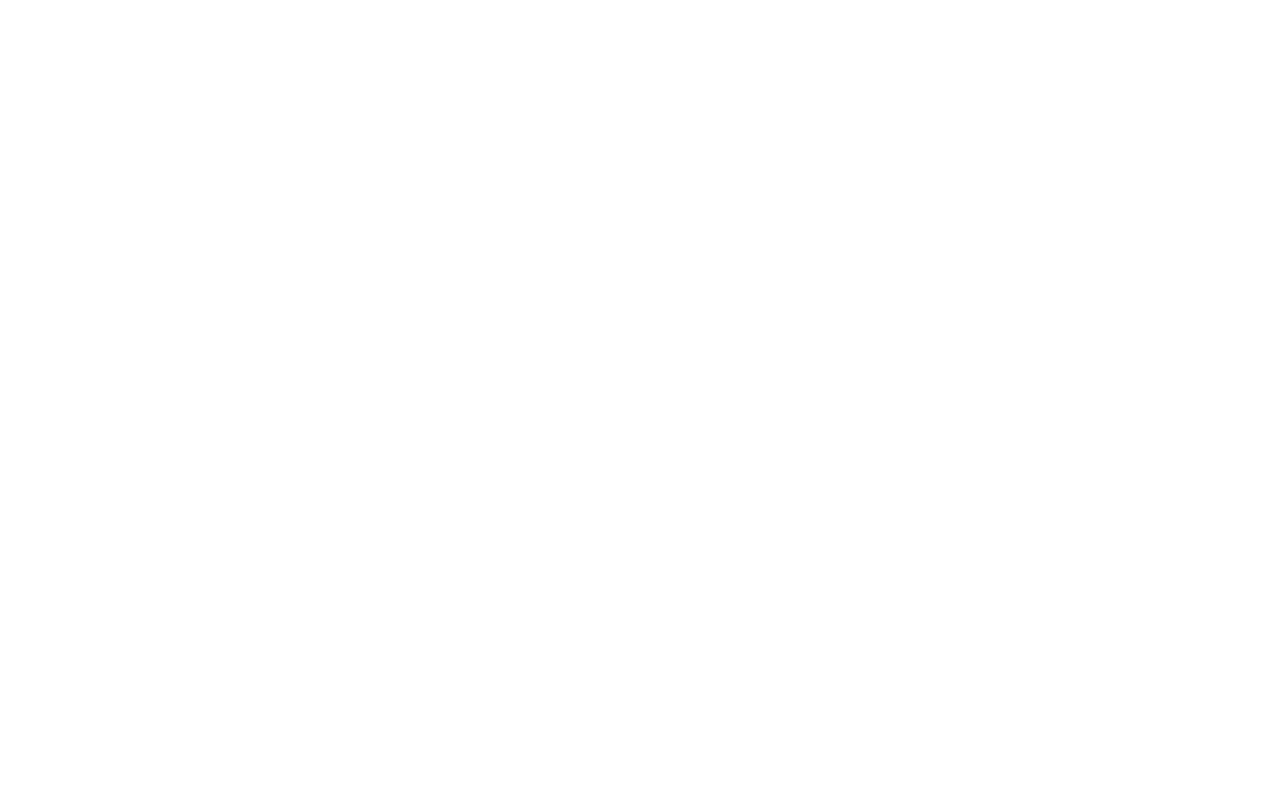
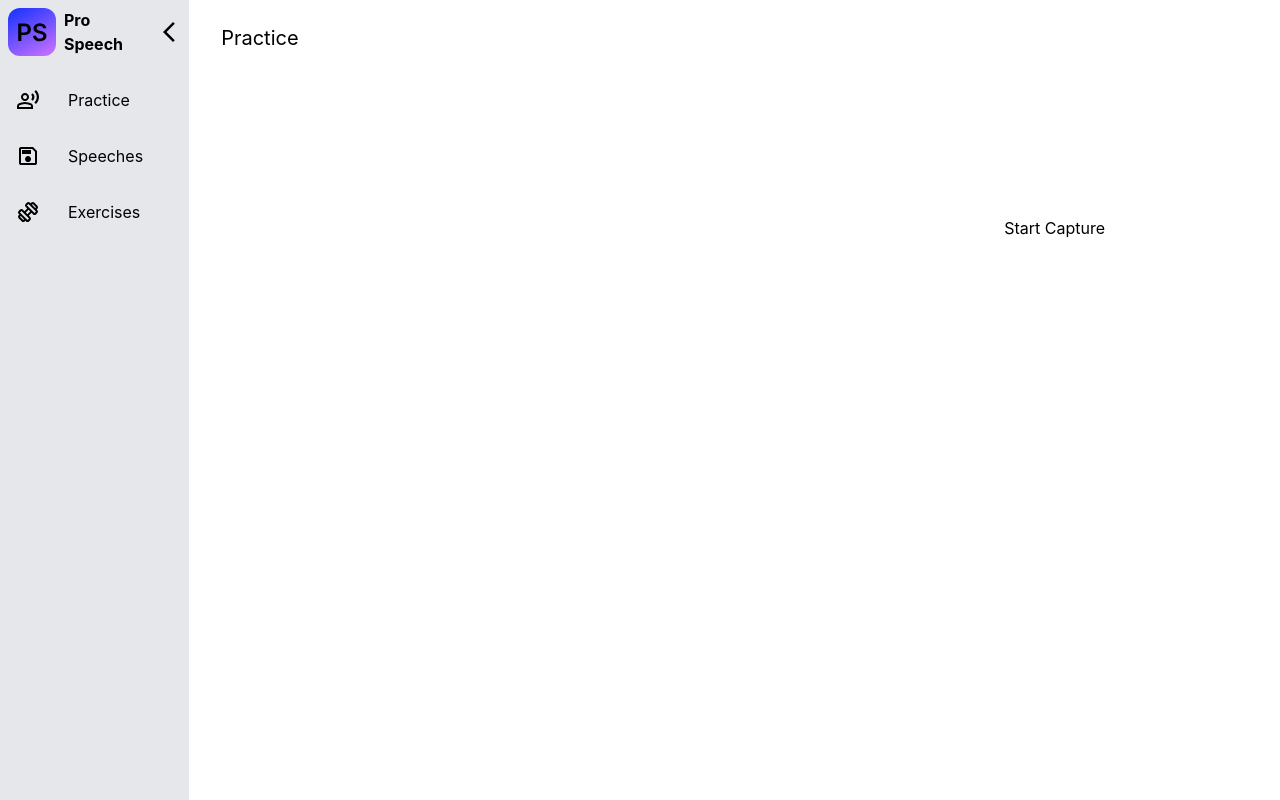
Before and after one commit to SlavaShagalov/prospeech-frontend, a React (Create React App) app: page /practice in a window 1280 px wide. Before the commit this address had no page. Built offline with nearby package versions, Linux system fonts and the light colour scheme; no server answers.

Commit message:
Added webcam recording and sending to backend.

```diff
--- a/package.json
+++ b/package.json
@@ -13,9 +13,11 @@
     "@types/react-dom": "^18.2.19",
     "react": "^18.2.0",
     "react-dom": "^18.2.0",
+    "react-player": "^2.15.1",
     "react-redux": "^9.1.0",
     "react-router-dom": "^6.22.2",
     "react-scripts": "5.0.1",
+    "react-webcam": "^7.2.0",
     "redux": "^5.0.1",
     "typescript": "^4.9.5",
     "web-vitals": "^2.1.4"
--- a/src/components/App/App.tsx
+++ b/src/components/App/App.tsx
@@ -3,11 +3,13 @@
 
 import SpeechesPage from '../pages/SpeechesPage/SpeechesPage';
 import SpeechPage from '../pages/SpeechPage/SpeechPage';
+import PracticePage from '../pages/PracticePage/PracticePage';
 
 function App() {
   return (
     <BrowserRouter>
       <Routes>
+        <Route path="/practice" element={<PracticePage />} />
         <Route path="/speeches" element={<SpeechesPage />} />
         <Route path="/speeches/:id" element={<SpeechPage />} />
         <Route path="/" element={<SpeechesPage />} />
--- /dev/null
+++ b/src/components/WebcamVideo.tsx
@@ -0,0 +1,106 @@
+import React from "react";
+import { useRef, useState, useCallback } from "react";
+import Webcam from "react-webcam";
+
+const videoConstraints = {
+    // aspectRatio: 0.6666666667,
+    facingMode: "user",
+    width: { min: 640 },
+    height: { min: 480 },
+};
+
+const audioConstraints = {
+    suppressLocalAudioPlayback: true,
+    noiseSuppression: true,
+    echoCancellation: true,
+  };
+
+const WebcamVideo: React.FC = () => {
+    const webcamRef = useRef<Webcam>(null);
+    const mediaRecorderRef = useRef<MediaRecorder | null>(null);
+    const [capturing, setCapturing] = useState(false);
+    const [recordedChunks, setRecordedChunks] = useState<Blob[]>([]);
+
+    const handleStartCaptureClick = useCallback(() => {
+        setCapturing(true);
+        mediaRecorderRef.current = new MediaRecorder(webcamRef.current!.stream!, {
+            mimeType: "video/webm"
+        });
+        mediaRecorderRef.current.addEventListener(
+            "dataavailable",
+            handleDataAvailable
+        );
+        mediaRecorderRef.current.start();
+    }, [webcamRef, setCapturing, mediaRecorderRef]);
+
+    const handleDataAvailable = React.useCallback(
+        ({ data }: { data: any }) => {
+            if (data.size > 0) {
+                setRecordedChunks((prev) => prev.concat(data));
+            }
+        },
+        [setRecordedChunks]
+    );
+
+    const handleStopCaptureClick = React.useCallback(() => {
+        if (mediaRecorderRef.current) {
+            mediaRecorderRef.current.stop();
+            setCapturing(false);
+        }
+    }, [mediaRecorderRef, webcamRef, setCapturing]);
+
+    const handleDownload = React.useCallback(async () => {
+        if (recordedChunks.length) {
+            const blob = new Blob(recordedChunks, {
+                type: "video/webm"
+            });
+            const formData = new FormData();
+            formData.append("file", blob, "new_speech.webm");
+
+            const requestOptions: RequestInit = {
+                method: "POST",
+                credentials: "include",
+                body: formData,
+            };
+
+            try {
+                const response = await fetch(
+                    "http://127.0.0.1/api/v1/audios",
+                    requestOptions
+                );
+                if (response.ok) {
+                    setRecordedChunks([]);
+                    const data = await response.json();
+                    return data;
+                } else {
+                    console.error("Failed to fetch audio list");
+                }
+            } catch (error) {
+                console.error("Error fetching audio list:", error);
+            }
+        }
+    }, [recordedChunks]);
+
+    return (
+        <>
+            <Webcam
+                width={640} height={480} videoConstraints={videoConstraints}
+                mirrored={true}
+                audioConstraints={audioConstraints}
+                audio={true}
+                muted={true}
+                ref={webcamRef}
+            />
+            {capturing ? (
+                <button onClick={handleStopCaptureClick}>Stop Capture</button>
+            ) : (
+                <button onClick={handleStartCaptureClick}>Start Capture</button>
+            )}
+            {recordedChunks.length > 0 && (
+                <button onClick={handleDownload}>Send to server</button>
+            )}
+        </>
+    );
+}
+
+export default WebcamVideo;
--- /dev/null
+++ b/src/components/pages/PracticePage/PracticePage.tsx
@@ -0,0 +1,21 @@
+import { useEffect, useState } from "react";
+import Webcam from "react-webcam";
+
+import LeftSidebar from "../../LeftSidebar/LeftSidebar";
+import WebcamVideo from "../../WebcamVideo";
+
+const PracticePage = () => {
+    return (
+        <div className="bg-white h-screen w-full flex">
+            <LeftSidebar></LeftSidebar>
+            <div className="w-full pt-6 px-8">
+                <h1 className="text-xl mb-4">Practice</h1>
+                <div className="w-full flex items-center justify-center">
+                    <WebcamVideo />
+                </div>
+            </div>
+        </div>
+    );
+}
+
+export default PracticePage;
--- a/src/components/pages/SpeechesPage/SpeechesPage.tsx
+++ b/src/components/pages/SpeechesPage/SpeechesPage.tsx
@@ -1,12 +1,13 @@
 import { useEffect, useState } from "react";
+import ReactPlayer from 'react-player'
+import { useDispatch, useSelector } from "react-redux";
+import { Link } from "react-router-dom";
 
 import LeftSidebar from "../../LeftSidebar/LeftSidebar";
 import FileUploadModal from "../../FileUploadModal";
 
-import { useDispatch, useSelector } from "react-redux";
 import { AppDispatch, RootState } from "../../../state/store";
 import { getAsync } from "../../../state/audios/audiosSlice";
-import { Link } from "react-router-dom";
 
 const SpeechesPage = () => {
     const [isModalOpen, setIsModalOpen] = useState(false);
@@ -39,10 +40,11 @@
                 <ul className="divide-y divide-gray-200">
                     {audios.map((audio) => (
                         <li key={audio.id} className="py-4">
-                            <audio controls>
+                            {/* <video controls>
                                 <source src={audio.url} type="audio/mpeg" />
                                 Your browser does not support the audio element.
-                            </audio>
+                            </video> */}
+                            <ReactPlayer url={audio.url} controls/>
                             <Link to={`/speeches/${audio.id}`} className="ml-2">
                                 {audio.title}
                             </Link>
```
Also changed, not shown: 1 other file (tests, documents, lock files or other folders).
